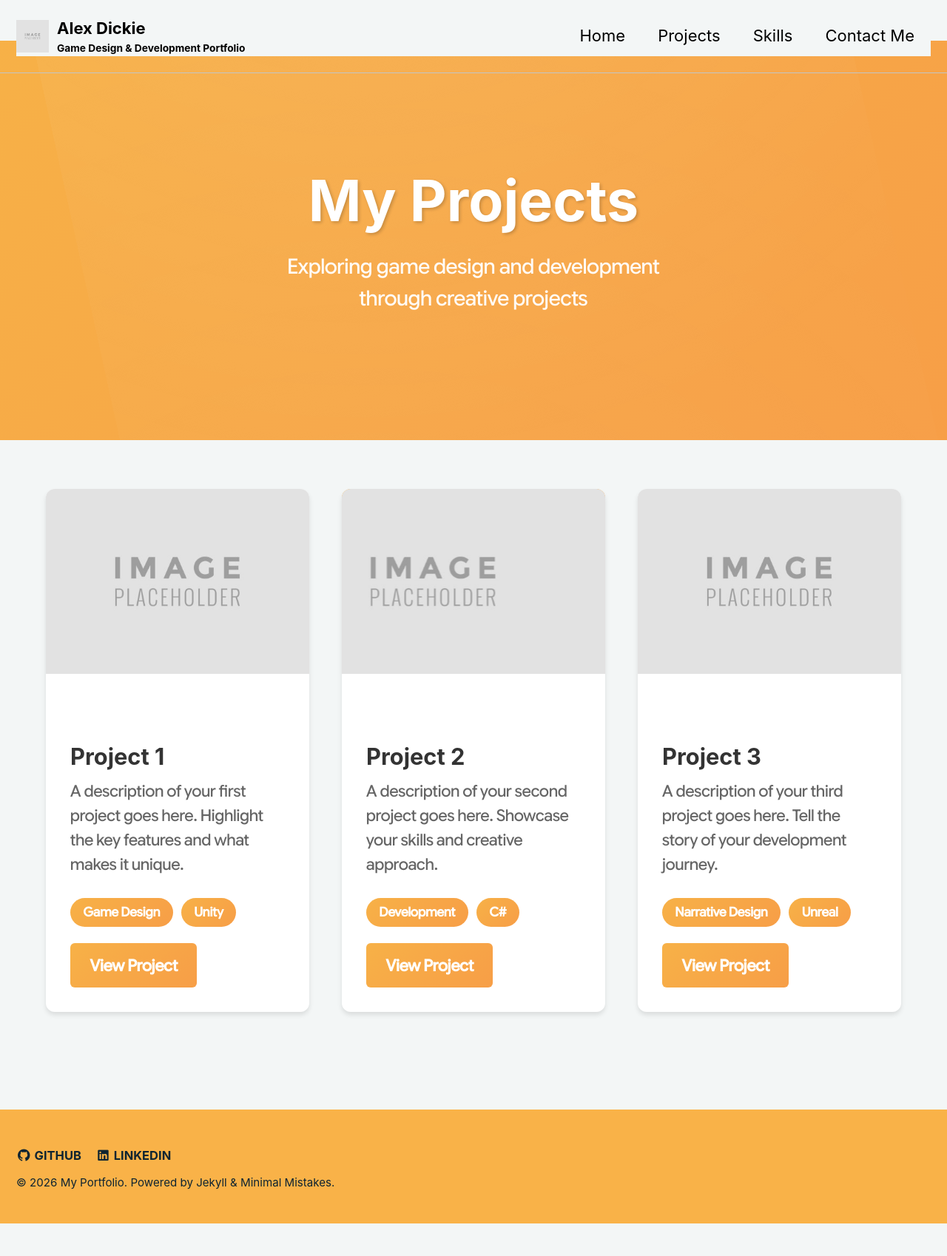
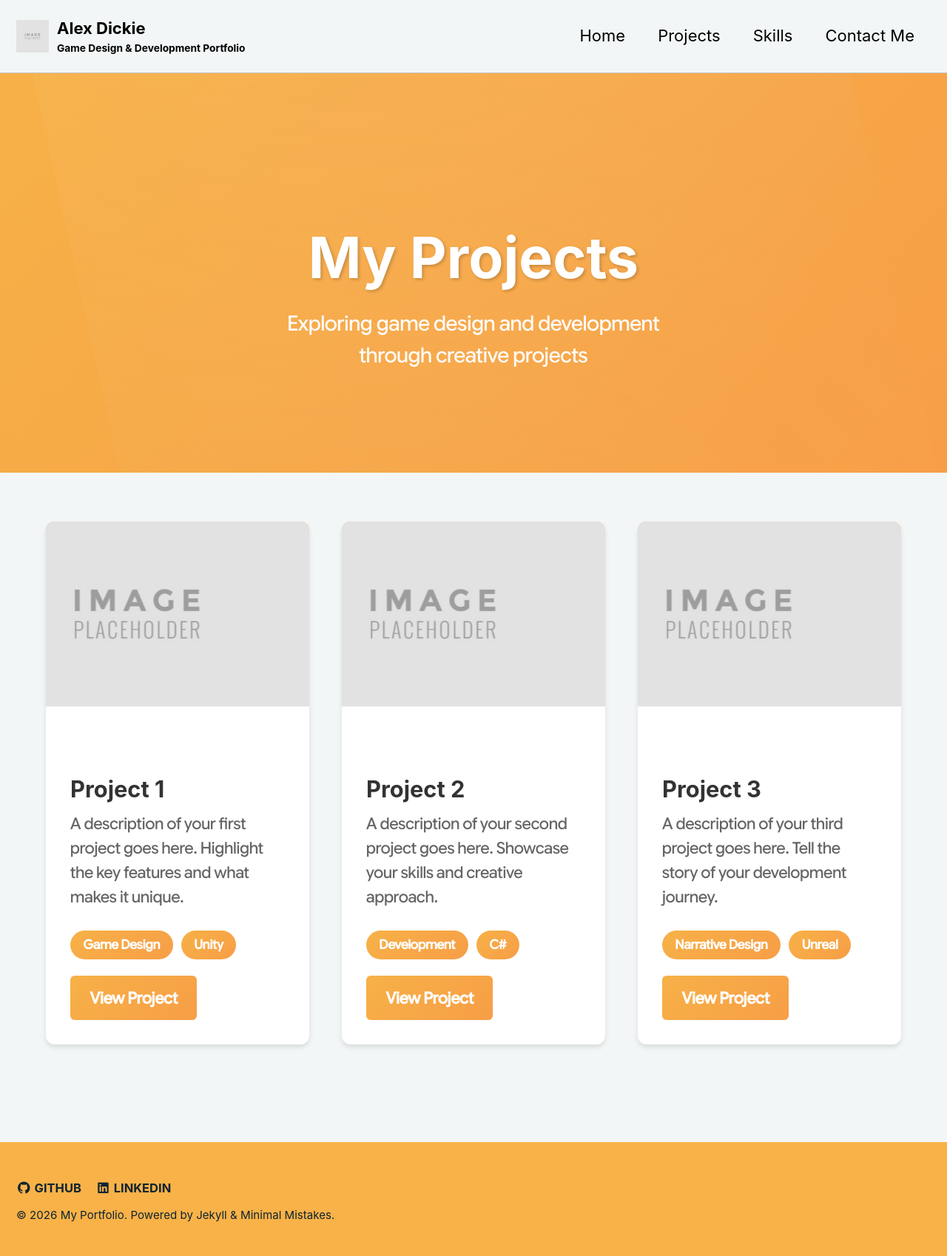
Before and after one commit to AlexUlster/AlexUlster.github.io, a Jekyll site: the page built from _pages/projects.md, in a window 1280 px wide. Shown: the whole page at 74% size. Built offline with Jekyll 4.4.1, drawn with Linux system fonts in a browser that asks for light colours; before the commit the page ends 1654 px from its top, so only the background shows below that.

Commit message:
Update project cards and improve layout

```diff
--- a/_pages/projects.md
+++ b/_pages/projects.md
@@ -16,7 +16,8 @@ permalink: /projects/
     color: white;
     text-align: center;
     overflow: hidden;
-    margin: -2rem -2rem 3rem -2rem;
+    margin: 0 -2rem 3rem -2rem;
+    padding-top: 3rem;
   }
 
   .projects-hero::before {
@@ -242,7 +244,8 @@ permalink: /projects/
     }
 
     .projects-hero {
-      margin: -1rem -1rem 2rem -1rem;
+      margin: 0 -1rem 2rem -1rem;
+      padding-top: 2rem;
     }
   }
 </style>
@@ -256,9 +259,17 @@ permalink: /projects/
 
 <div class="projects-container">
   <!-- Project 1 -->
-  <div class="project-card">
+  <div class="project-card" data-project-link="/projects/projects-pro1/">
     <div class="project-image-container">
-      <img src="/assets/images/Placeholder.jpg" alt="Project 1">
+      <div class="project-collage">
+        <img src="/assets/images/Placeholder.jpg" alt="Project 1 Image 1" class="collage-image">
+        <img src="/assets/images/Placeholder.jpg" alt="Project 1 Image 2" class="collage-image">
+        <img src="/assets/images/Placeholder.jpg" alt="Project 1 Image 3" class="collage-image">
+        <!-- Duplicated for seamless loop -->
+        <img src="/assets/images/Placeholder.jpg" alt="Project 1 Image 1" class="collage-image">
+        <img src="/assets/images/Placeholder.jpg" alt="Project 1 Image 2" class="collage-image">
+        <img src="/assets/images/Placeholder.jpg" alt="Project 1 Image 3" class="collage-image">
+      </div>
       <div class="project-overlay">
         <div class="overlay-text">Click to explore →</div>
       </div>
@@ -275,7 +286,7 @@ permalink: /projects/
   </div>
 
   <!-- Project 2 -->
-  <div class="project-card">
+  <div class="project-card" data-project-link="/projects/projects-pro2/">
     <div class="project-image-container">
       <div class="project-collage">
         <img src="/assets/images/Placeholder.jpg" alt="Project 2 Image 1" class="collage-image">
@@ -297,14 +308,22 @@ permalink: /projects/
         <span class="project-tag">Development</span>
         <span class="project-tag">C#</span>
       </div>
-      <a href="#" class="project-link">View Project</a>
+      <a href="/projects/projects-pro2/" class="project-link">View Project</a>
     </div>
   </div>
 
   <!-- Project 3 -->
-  <div class="project-card">
+  <div class="project-card" data-project-link="/projects/projects-pro3/">
     <div class="project-image-container">
-      <img src="/assets/images/Placeholder.jpg" alt="Project 3">
+      <div class="project-collage">
+        <img src="/assets/images/Placeholder.jpg" alt="Project 3 Image 1" class="collage-image">
+        <img src="/assets/images/Placeholder.jpg" alt="Project 3 Image 2" class="collage-image">
+        <img src="/assets/images/Placeholder.jpg" alt="Project 3 Image 3" class="collage-image">
+        <!-- Duplicated for seamless loop -->
+        <img src="/assets/images/Placeholder.jpg" alt="Project 3 Image 1" class="collage-image">
+        <img src="/assets/images/Placeholder.jpg" alt="Project 3 Image 2" class="collage-image">
+        <img src="/assets/images/Placeholder.jpg" alt="Project 3 Image 3" class="collage-image">
+      </div>
       <div class="project-overlay">
         <div class="overlay-text">Click to explore →</div>
       </div>
@@ -316,7 +335,7 @@ permalink: /projects/
         <span class="project-tag">Narrative Design</span>
         <span class="project-tag">Unreal</span>
       </div>
-      <a href="#" class="project-link">View Project</a>
+      <a href="/projects/projects-pro3/" class="project-link">View Project</a>
     </div>
   </div>
 </div>
```
Also changed, not shown: other parts of _pages/projects.md (+11 -0 lines).
